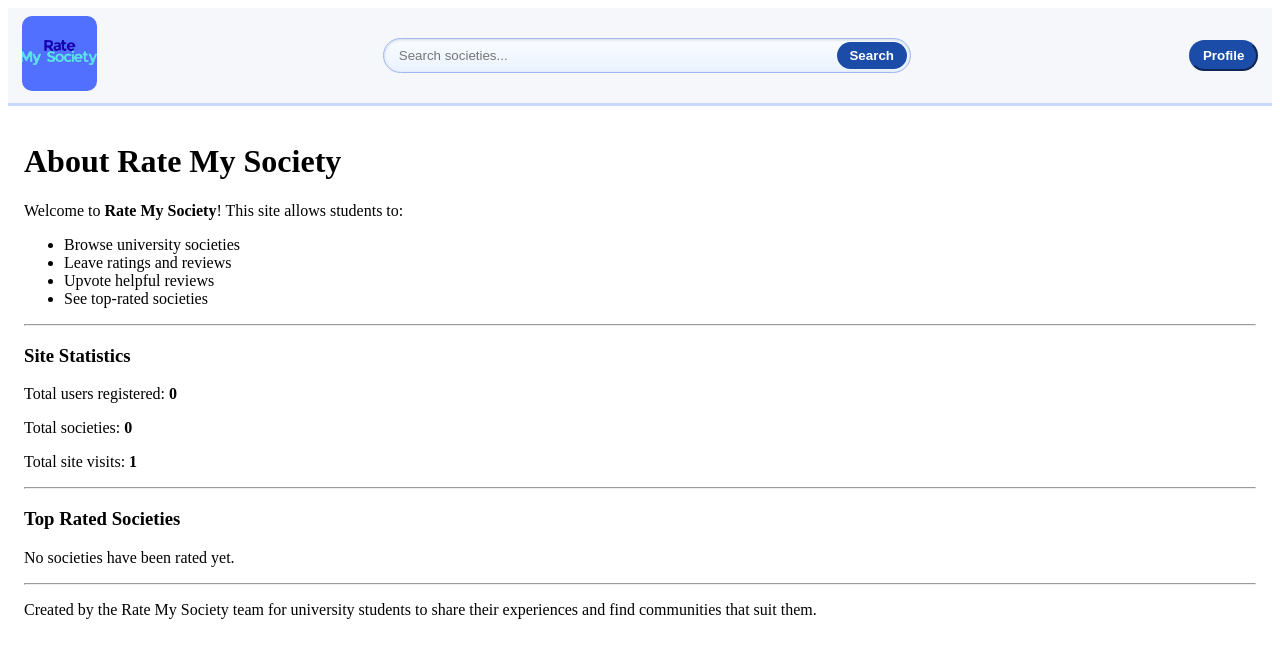
After one commit to imi-ros-fox/Rate_My_Soc, a Django app: page /rms/about/ in a window 1280 px wide. The commit adds this page. Shown: the top 658 px of the page. Run offline with Django 3.2, Linux system fonts and the light colour scheme; data that the repository does not hold is empty.

Commit message:
Society search Top and About

```diff
--- a/rango/urls.py
+++ b/rango/urls.py
@@ -6,11 +6,6 @@ app_name = 'rango'
 urlpatterns = [
     path('', views.index, name='index'),
     path('about/', views.about, name='about'),
- #   path('category/<slug:category_name_slug>/',
- #         views.show_category, name='show_category'),
- #   path('add_category/' , views.add_category, name='add_category'),
- #   path('category/<slug:category_name_slug>/add_page/',
- #         views.add_page, name='add_page'),
     path('register/', views.register, name='register'),
     path('login/', views.user_login, name='login'),
     path('restricted/', views.restricted, name='restricted'),
@@ -26,6 +21,8 @@ urlpatterns = [
     path('societies/<int:pk>/rate/', views.rate_society, name='rate_society'),
     path('societies/<int:pk>/review/', views.add_review, name='add_review'),
     path('reviews/<int:review_id>/upvote/', views.upvote_review, name='upvote_review'),
+    path('search/', views.search_societies, name='search_societies'),
+    path('societies/top/', views.top_rated_societies, name='top_societies'),
 
     #Category CRUD
     path('categories/', views.category_list, name='category_list'),
--- a/rango/views.py
+++ b/rango/views.py
@@ -2,7 +2,7 @@ from datetime import datetime
 from urllib import response
 
 from django.contrib.auth.models import User
-from django.db.models import Avg
+from django.db.models import Avg, Q, Count
 from django.http import HttpResponse
 from django.shortcuts import render, redirect, get_object_or_404
 from django.template import context
@@ -11,79 +11,33 @@ from django.contrib.auth import authenticate, login, logout
 from django.contrib.auth.decorators import login_required
 from django.contrib import messages
 import os
-
-#from rango.models import Category
-#from rango.models import Page
-#from rango.forms import CategoryForm
-#from rango.forms import PageForm
 from rango.forms import UserForm, UserProfileForm, SocietyForm, CategoryForm, ReviewForm
 from .models import UserProfile, Society, Category, Rating, Review, Upvote
 
 
 def index(request):
-   # category_list = Category.objects.order_by('-likes')[:5]
-   # page_list = Page.objects.order_by('-views')[:5]
     context_dict = {}
-    context_dict['boldmessage'] = 'Crunchy, creamy, cookie, candy, cupcake!'
-   # context_dict['categories'] = category_list
-   # context_dict['pages'] = page_list
     visitor_cookie_handler(request)
     response = render(request, 'rango/index.html', context=context_dict)
     return response
 
 def about(request):
-    if request.session.test_cookie_worked():
-        print("TEST COOKIE WORKED!")
-        request.session.delete_test_cookie()
     visitor_cookie_handler(request)
-    context_dict = {'visits': request.session['visits']}
+    total_users = User.objects.count()
+    total_societies = Society.objects.count()
+    # Top 3
+    top_societies = Society.objects.annotate(
+        avg_rating=Avg('rating__star')
+    ).filter(avg_rating__isnull=False).order_by('-avg_rating')[:3]
+
+    context_dict = {
+        'visits': request.session['visits'],
+        'total_users': total_users,
+        'total_societies': total_societies,
+        'top_societies': top_societies,
+    }
+
     return render(request, 'rango/about.html', context=context_dict)
-
-# def show_category(request, category_name_slug):
-#     context_dict = {}
-#     try:
-#         category = Category.objects.get(slug=category_name_slug)
-#         pages = Page.objects.filter(category=category)
-#         context_dict['pages'] = pages
-#         context_dict['category'] = category
-#     except Category.DoesNotExist:
-#         context_dict['category'] = None
-#         context_dict['pages'] = None
-#     return render(request, 'rango/category.html', context=context_dict)
-
-# def add_category(request):
-#     form = CategoryForm()
-#     if request.method == 'POST':
-#         form = CategoryForm(request.POST)
-#         if form.is_valid():
-#             form.save(commit=True)
-#             return redirect('/rango/')
-#         else:
-#             print(form.errors)
-#     return render(request, 'rango/add_category.html', {'form': form})
-
-# def add_page(request, category_name_slug):
-#     try:
-#         category = Category.objects.get(slug=category_name_slug)
-#     except Category.DoesNotExist:
-#         category = None
-#     if category is None:
-#         return redirect('/rango/')
-#     form = PageForm()
-#     if request.method =='POST':
-#         form = PageForm(request.POST)
-#         if form.is_valid():
-#             page = form.save(commit=False)
-#             page.category = category
-#             page.views = 0
-#             page.save()
-#             return redirect(reverse('rango:show_category',
-#                                      kwargs={'category_name_slug':
-#                                               category_name_slug}))
-#         else:
-#             print(form.errors)
-#     context_dict = {'form': form, 'category': category}
-#     return render(request, 'rango/add_page.html', context=context_dict)
 
 def register(request):
     registered = False
@@ -277,6 +231,10 @@ def visitor_cookie_handler(request):
 
 @login_required
 def create_soc(request):
+    if request.user.userprofile.role != 'PRESIDENT':
+        messages.error(request, 'Only Society Presidents can create societies.')
+        return redirect('rango:society_list')
+
     categories = Category.objects.all()
 
     if request.method == 'POST':
@@ -370,12 +328,10 @@ def category_list(request):
 def category_detail(request, pk):
     category = get_object_or_404(Category, pk=pk)
     societies = Society.objects.filter(categories=category)
-
     context = {
         'category': category,
         'societies': societies
     }
-
     return render(request, 'rango/category_detail.html', context)
 
 @login_required
@@ -413,48 +369,24 @@ def edit_category(request, pk):
 @login_required
 def delete_category(request, pk):
     category = get_object_or_404(Category, pk=pk)
-
     if request.method == 'POST':
         category.delete()
         messages.success(request, 'Category deleted successfully!')
         return redirect('rango:category_list')
-
     return render(request, 'rango/delete_category.html', {'category': category})
-
-# @login_required
-# def society_detail(request, pk):
-#     society = get_object_or_404(Society, pk=pk)
-#     avg_rating = Rating.objects.filter(society=society).aggregate(Avg('star'))['star__avg']
-#     user_rating = None
-#     if request.user.is_authenticated:
-#         try:
-#             user_rating = Rating.objects.get(user=request.user, society=society)
-#         except Rating.DoesNotExist:
-#             user_rating = None
-#     range_5 = range(1, 6)
-#
-#     context = {
-#         'society': society,
-#         'avg_rating': avg_rating,
-#         'user_rating': user_rating,
-#         'range_5': range_5,
-#     }
-#     return render(request, 'rango/society_detail.html', context)
 
 @login_required
 def society_detail(request, pk):
     society = get_object_or_404(Society, pk=pk)
-
     avg_rating = Rating.objects.filter(society=society).aggregate(Avg('star'))['star__avg']
-
     user_rating = None
     try:
         user_rating = Rating.objects.get(user=request.user, society=society)
     except Rating.DoesNotExist:
         pass
-
-    reviews = Review.objects.filter(society=society).order_by('-created_at')
-
+    reviews = Review.objects.filter(society=society).annotate(
+        upvote_count=Count('upvote')
+    ).order_by('-upvote_count', '-created_at')
     review_form = ReviewForm()
 
     range_5 = range(1,6)
@@ -467,7 +399,6 @@ def society_detail(request, pk):
         'review_form': review_form,
         'range_5': range_5,
     }
-
     return render(request, 'rango/society_detail.html', context)
 
 
@@ -488,35 +419,57 @@ def rate_society(request, pk):
                 rating.star = star
                 rating.save()
         return redirect('rango:society_detail', pk=society.pk)
-
     return redirect('rango:society_detail', pk=society.pk)
 
 @login_required
 def add_review(request, pk):
     society = get_object_or_404(Society, pk=pk)
-
     if request.method == 'POST':
+        if Review.objects.filter(user=request.user, society=society).exists():
+            messages.error(request, "You have already written a review for this society.")
+            return redirect('rango:society_detail', pk=pk)
         form = ReviewForm(request.POST)
-
         if form.is_valid():
             review = form.save(commit=False)
             review.user = request.user
             review.society = society
             review.save()
-
     return redirect('rango:society_detail', pk=pk)
 
 @login_required
 def upvote_review(request, review_id):
-
     review = get_object_or_404(Review, id=review_id)
-
     upvote, created = Upvote.objects.get_or_create(
         user=request.user,
         review=review
     )
-
     if not created:
         upvote.delete()  # toggle like
+    return redirect('rango:society_detail', pk=review.society.pk)
 
-    return redirect('rango:society_detail', pk=review.society.pk)
+def search_societies(request):
+    query = request.GET.get('q')
+    results = []
+    if query:
+        results = Society.objects.filter(
+            Q(name__icontains=query) |
+            Q(description__icontains=query)
+        ).distinct()
+    context = {
+        'query': query,
+        'results': results
+    }
+    return render(request, 'rango/search_results.html', context)
+
+def top_rated_societies(request):
+    N = 5
+    societies = Society.objects.annotate(
+        avg_rating=Avg('rating__star')
+    ).filter(
+        avg_rating__isnull=False
+    ).order_by('-avg_rating')[:N]
+    context = {
+        'societies': societies,
+        'N': N
+    }
+    return render(request, 'rango/top_societies.html', context)
--- /dev/null
+++ b/templates/rango/about.html
@@ -0,0 +1,43 @@
+{% extends 'rango/base.html' %}
+
+{% block title_block %}About{% endblock %}
+
+{% block body_block %}
+<h1>About Rate My Society</h1>
+
+<p>Welcome to <strong>Rate My Society</strong>! This site allows students to:</p>
+<ul>
+    <li>Browse university societies</li>
+    <li>Leave ratings and reviews</li>
+    <li>Upvote helpful reviews</li>
+    <li>See top-rated societies</li>
+</ul>
+
+<hr>
+
+<h3>Site Statistics</h3>
+<p>Total users registered: <strong>{{ total_users }}</strong></p>
+<p>Total societies: <strong>{{ total_societies }}</strong></p>
+<p>Total site visits: <strong>{{ visits }}</strong></p>
+
+<hr>
+
+<h3>Top Rated Societies</h3>
+{% if top_societies %}
+    <ol>
+    {% for society in top_societies %}
+        <li>
+            <a href="{% url 'rango:society_detail' society.pk %}">
+                {{ society.name }}
+            </a> ⭐ {{ society.avg_rating|floatformat:1 }}
+        </li>
+    {% endfor %}
+    </ol>
+{% else %}
+    <p>No societies have been rated yet.</p>
+{% endif %}
+
+<hr>
+
+<p>Created by the Rate My Society team for university students to share their experiences and find communities that suit them.</p>
+{% endblock %}
--- a/templates/rango/create_society.html
+++ b/templates/rango/create_society.html
@@ -1,4 +1,3 @@
-<!-- templates/rango/create_society.html -->
 {% extends 'rango/base.html' %}
 {% block title_block %}Create Society{% endblock %}
 
--- a/templates/rango/delete_society.html
+++ b/templates/rango/delete_society.html
@@ -1,4 +1,3 @@
-<!-- templates/rango/delete_society.html -->
 {% extends 'rango/base.html' %}
 {% block title_block %}Delete Society{% endblock %}
 
--- a/templates/rango/edit_society.html
+++ b/templates/rango/edit_society.html
@@ -1,4 +1,3 @@
-<!-- templates/rango/edit_society.html -->
 {% extends 'rango/base.html' %}
 {% block title_block %}Edit Society{% endblock %}
 
--- a/templates/rango/header.html
+++ b/templates/rango/header.html
@@ -11,9 +11,9 @@
     </a>
 
     <div class="site-search-total">
-        <form class="site-search" method="get" action="{% url 'rango:about' %}"><!--this can be changed base on how search happens-->
+        <form class="site-search"  method="get" action="{% url 'rango:search_societies' %}">
             <div class="site-search-group">
-                <input type="text" name="text" placeholder="Search societies">
+                <input type="text" name="q" placeholder="Search societies..." required>
                 <button type="submit">Search</button>
             </div>
         </form>
--- a/templates/rango/review.html
+++ b/templates/rango/review.html
@@ -1,5 +1,3 @@
-<!--this is based of w3Scools Star Rating -->
-
 <!DOCTYPE html>
 
 {% extends 'rango/base.html' %}
```
Also changed, not shown: rango/admin.py (+0 -11 lines), rango/models.py (+0 -10 lines), templates/rango/index.html (+5 -40 lines), templates/rango/search_results.html (added, +23 -0 lines), templates/rango/society_detail.html (+6 -12 lines), templates/rango/top_societies.html (added, +18 -0 lines).
